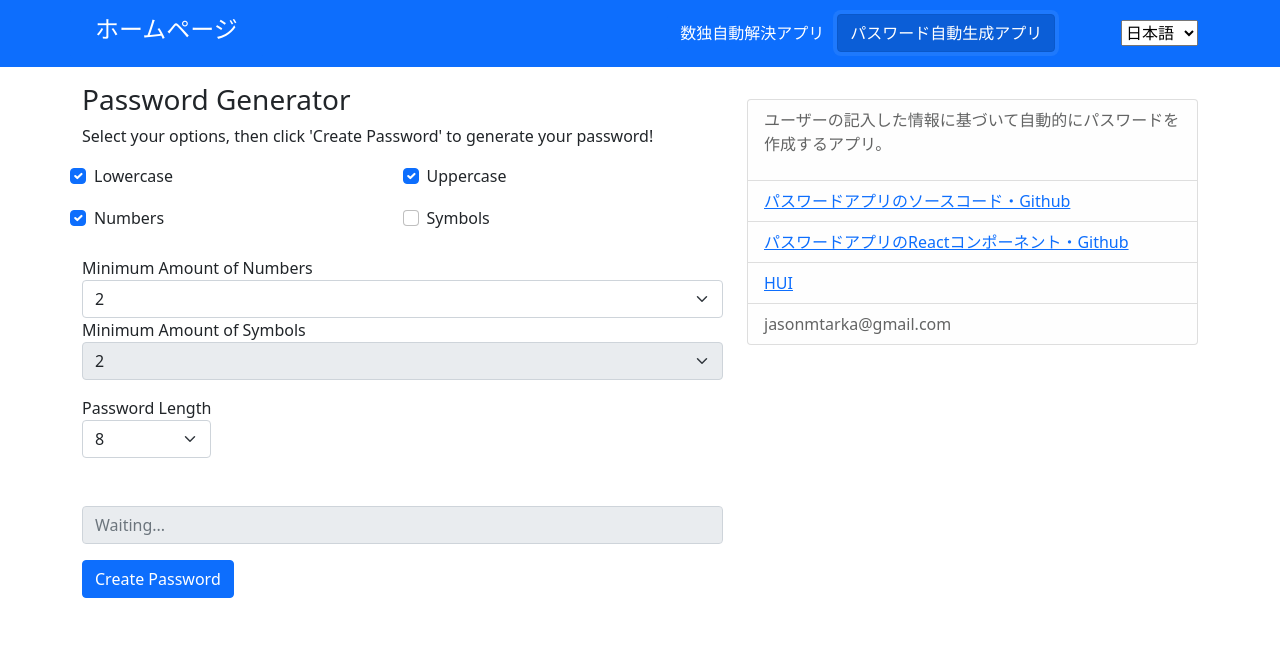
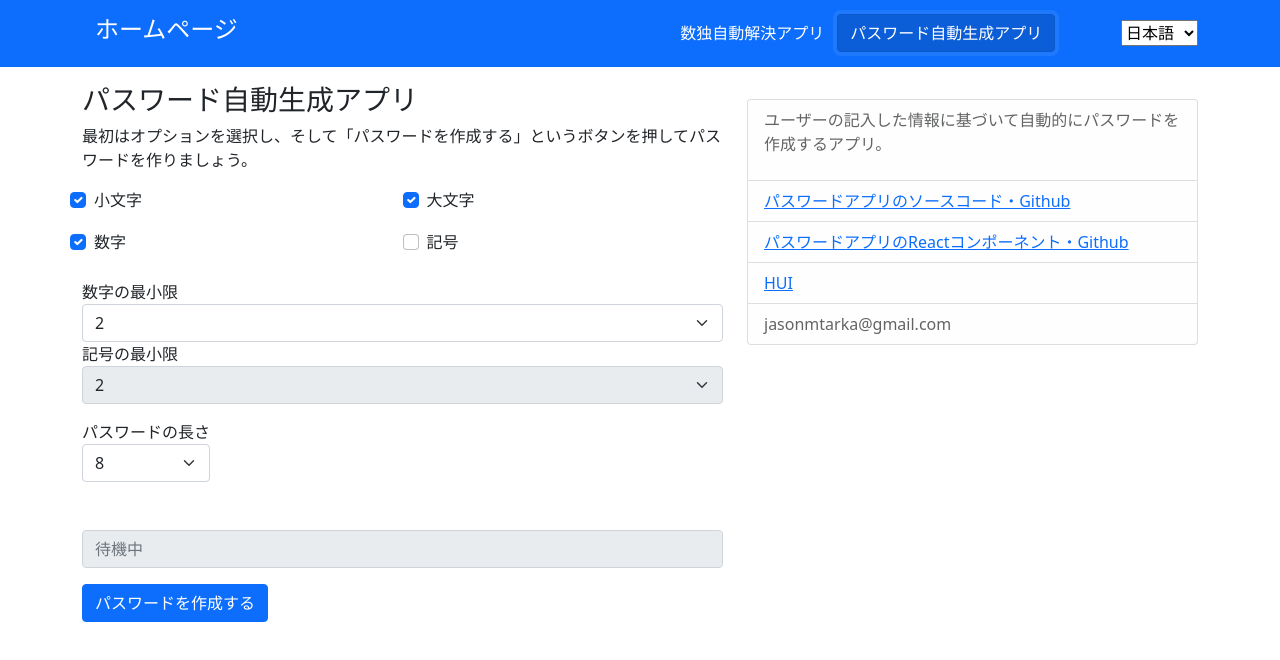
Before and after one commit to JasonMTarka/React-Sample, a React (Create React App) app: page / in a window 1280 px wide. Both pictures are taken after a click on the button "パスワード自動生成アプリ". Shown: the top 660 px of the page. Built offline with nearby package versions, Linux system fonts and the light colour scheme.

Commit message:
Password Japanese Update
- Added Japanese text for password page

- Updated website title

```diff
--- a/public/index.html
+++ b/public/index.html
@@ -24,7 +24,7 @@
       work correctly both with client-side routing and a non-root public URL.
       Learn how to configure a non-root public URL by running `npm run build`.
     -->
-    <title>Jason's Portfolio - React</title>
+    <title>React Sample Site - Jason Tarka</title>
   </head>
   <body>
     <noscript>You need to enable JavaScript to run this app.</noscript>
--- a/src/Components/PasswordForm.js
+++ b/src/Components/PasswordForm.js
@@ -4,6 +4,31 @@ import Password from "./Logic/passwordGenLogic";
 class PasswordForm extends Component {
   constructor(props) {
     super(props);
+
+    this.text = {
+      eng: {
+        lowercase: "Lowercase",
+        uppercase: "Uppercase",
+        numbers: "Numbers",
+        symbols: "Symbols",
+        minNums: "Minimum Amount of Numbers",
+        minSyms: "Minimum Amount of Symbols",
+        passLen: "Password Length",
+        waiting: "Waiting...",
+        createPass: "Create Password",
+      },
+      jp: {
+        lowercase: "小文字",
+        uppercase: "大文字",
+        numbers: "数字",
+        symbols: "記号",
+        minNums: "数字の最小限",
+        minSyms: "記号の最小限",
+        passLen: "パスワードの長さ",
+        waiting: "待機中",
+        createPass: "パスワードを作成する",
+      },
+    };
 
     let defaultPassword = new Password({});
 
@@ -101,7 +126,11 @@ class PasswordForm extends Component {
       <form onSubmit={this.handleSubmit}>
         <div className="row mt-3">
           <div className="col form-check">
-            <label className="form-check-label">Lowercase</label>
+            <label className="form-check-label">
+              {this.props.language === "jp"
+                ? this.text.jp.lowercase
+                : this.text.eng.lowercase}
+            </label>
             <input
               type="checkbox"
               className="form-check-input"
@@ -112,7 +141,11 @@ class PasswordForm extends Component {
             ></input>
           </div>
           <div className="col form-check">
-            <label className="form-check-label">Uppercase</label>
+            <label className="form-check-label">
+              {this.props.language === "jp"
+                ? this.text.jp.uppercase
+                : this.text.eng.uppercase}
+            </label>
             <input
               type="checkbox"
               className="form-check-input"
@@ -125,7 +158,11 @@ class PasswordForm extends Component {
         </div>
         <div className="row mt-3">
           <div className="col form-check">
-            <label className="form-check-label">Numbers</label>
+            <label className="form-check-label">
+              {this.props.language === "jp"
+                ? this.text.jp.numbers
+                : this.text.eng.numbers}
+            </label>
             <input
               type="checkbox"
               className="form-check-input"
@@ -136,7 +173,11 @@ class PasswordForm extends Component {
             ></input>
           </div>
           <div className="col form-check">
-            <label className="form-check-label">Symbols</label>
+            <label className="form-check-label">
+              {this.props.language === "jp"
+                ? this.text.jp.symbols
+                : this.text.eng.symbols}
+            </label>
             <input
               type="checkbox"
               className="form-check-input"
@@ -150,7 +191,9 @@ class PasswordForm extends Component {
         <div className="mt-4">
           <div className="row">
             <label>
-              Minimum Amount of Numbers
+              {this.props.language === "jp"
+                ? this.text.jp.minNums
+                : this.text.eng.minNums}
               <select
                 value={this.state.minNums}
                 className="form-select"
@@ -163,7 +206,9 @@ class PasswordForm extends Component {
           </div>
           <div className="row">
             <label>
-              Minimum Amount of Symbols
+              {this.props.language === "jp"
+                ? this.text.jp.minSyms
+                : this.text.eng.minSyms}
               <select
                 className="form-select"
                 value={this.state.minSyms}
@@ -177,7 +222,9 @@ class PasswordForm extends Component {
         </div>
         <div className="mt-3">
           <label>
-            Password Length
+            {this.props.language === "jp"
+              ? this.text.jp.passLen
+              : this.text.eng.passLen}
             <select
               className="form-select"
               value={this.state.passLen}
@@ -193,14 +240,20 @@ class PasswordForm extends Component {
               className="form-control"
               type="text"
               placeholder={
-                this.state.password ? this.state.password : "Waiting..."
+                this.state.password
+                  ? this.state.password
+                  : this.props.language === "jp"
+                  ? this.text.jp.waiting
+                  : this.text.eng.waiting
               }
               disabled="disabled"
             ></input>
           </div>
           <div className="mt-3">
             <button className="btn btn-primary" type="submit">
-              Create Password
+              {this.props.language === "jp"
+                ? this.text.jp.createPass
+                : this.text.eng.createPass}
             </button>
           </div>
         </div>
--- a/src/Components/passwordGen.js
+++ b/src/Components/passwordGen.js
@@ -1,17 +1,26 @@
 import PasswordForm from "./PasswordForm";
 
 function PasswordGen(props) {
+  const text = {
+    eng: {
+      title: "Password Generator",
+      desc: "Select your options, then click 'Create Password' to generate your password.",
+    },
+
+    jp: {
+      title: "パスワード自動生成アプリ",
+      desc: "最初はオプションを選択し、そして「パスワードを作成する」というボタンを押してパスワードを作りましょう。",
+    },
+  };
+
   return (
     <div>
       <div>
-        <h3>Password Generator</h3>
-        <p>
-          Select your options, then click 'Create Password' to generate your
-          password!
-        </p>
+        <h3>{props.language === "jp" ? text.jp.title : text.eng.title}</h3>
+        <p>{props.language === "jp" ? text.jp.desc : text.eng.desc}</p>
       </div>
       <div>
-        <PasswordForm />
+        <PasswordForm language={props.language} />
       </div>
     </div>
   );
```
